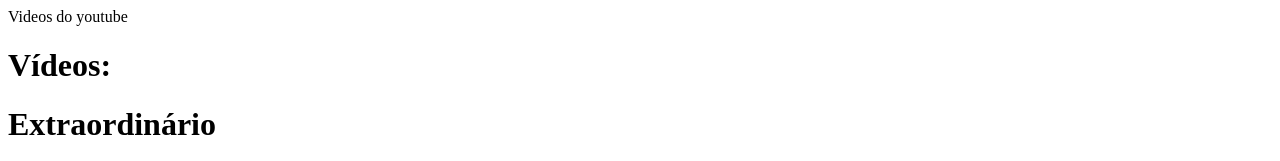
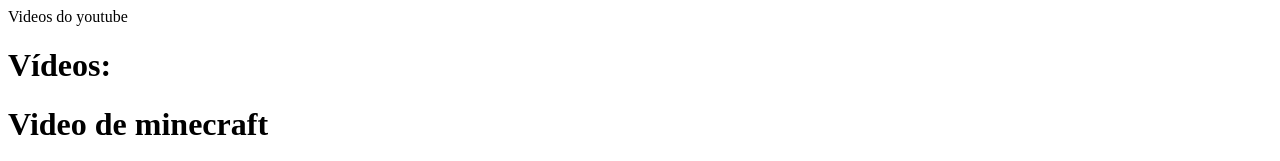
Before and after one commit to dias0424/web2, a plain HTML site: page index.html in a window 1280 px wide. Shown: the top 161 px of the page. Drawn offline with Linux system fonts and the light colour scheme; grey boxes are pictures that could not be loaded.

Commit message:
Update index.html

```diff
--- a/index.html
+++ b/index.html
@@ -2,7 +2,7 @@
 
 <head>
     <link rel ="stylesheet" href="style.css"> <!-- indica o css-->
-    <title>ListaFilmes</title> <!-- indica título que irá ficar no cabeçalho do navegador-->
+    <title>Pagina Dias</title> <!-- indica título que irá ficar no cabeçalho do navegador-->
 </head>
 
 <header>Videos do youtube</header> <!-- header é usado para fazer o cabeçalho-->
@@ -14,7 +14,7 @@
 
         <div> <!-- divisão da página-->
 
-             <h1>Extraordinário</h1>
+             <h1>Video de minecraft</h1>
             <iframe width="560" height="315" src="https://www.youtube.com/watch?v=DQmrag7Vrro; title="YouTube video player" frameborder="0" allow="accelerometer;
             autoplay; clipboard-write; encrypted-media; gyroscope; picture-in-picture; web-share" referrerpolicy="strict-origin-when-cross-origin" allowfullscreen></iframe>
             <p>No video vemos uma receita de brigadeiro muito facil e simples de fazer, e vemos uma forma mais eficaz de ser feita. Os ingredientes são,
```
